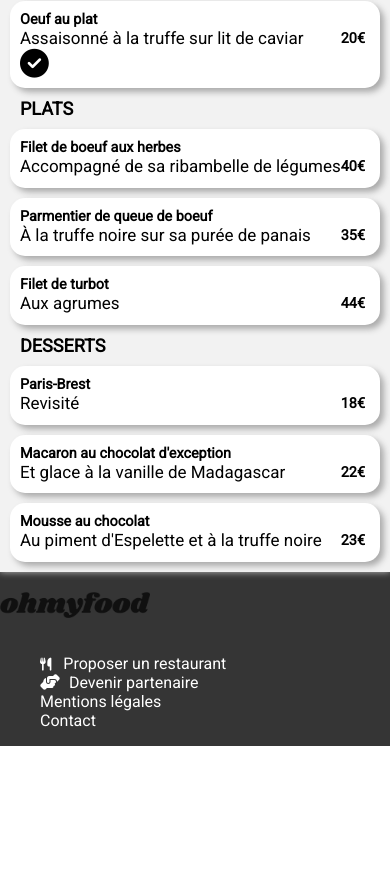
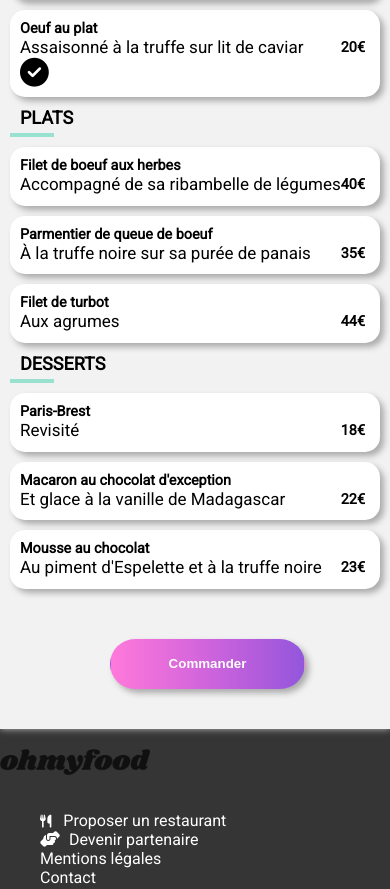
Before and after one commit to Ahgassama/AhamadGassama_3_19082021, a website: page pages/lapalette-du-gout.html in a window 390 px wide. Shown: the part 561-1450 px from the top of the page. Before the commit the page ends 1307 px from the top, so only its background shows below. Drawn offline with Linux system fonts and the light colour scheme; a web font is replaced by a local one.

Commit message:
palette evolution

```diff
--- a/pages/lapalette-du-gout.html
+++ b/pages/lapalette-du-gout.html
@@ -131,6 +131,7 @@
             <span><strong>23€</strong></span>
           </div>
         </div>
+        <button class="btn__Order">Commander</button>
       </div>
     </div>
     <footer>
--- a/sass/components/_buttons.scss
+++ b/sass/components/_buttons.scss
@@ -18,6 +18,27 @@
     width: 65%;
     height: 20%;
   }
-
+.btn__Order{
+  background-image: linear-gradient(
+      to left,
+      #9356dc,
+      #b35cdc,
+      #cf64dc,
+      #e86edb,
+      #ff79da
+    );
+    border: 1px solid transparent;
+    border-radius: 30px;
+    margin-left: 110px;
+    margin-top: 40px;
+    margin-bottom: 40px;
+    align-self: center;
+    color: #fff;
+    font-weight: bold;
+    box-shadow: 4px 4px 6px #aaa;
+    cursor: pointer;
+    width: 50%;
+    height: 50px;
+}
 
  }
--- /dev/null
+++ b/sass/layouts/_menu.scss
@@ -0,0 +1,5 @@
+.line {
+    width: 40px;
+    border: 2px solid $color-tertiary;
+    margin-left: 10px;
+  }
--- a/sass/main.scss
+++ b/sass/main.scss
@@ -1,7 +1,7 @@
 @import "./base/general";
-@import "./layouts/footer", "./layouts/header";
+@import "./utils/variables","./utils/mixin";
+@import "./layouts/footer", "./layouts/header", "./layouts/menu";
 @import "./components/buttons";
-@import "./utils/variables","./utils/mixin";
 @import "./pages/homepage";
 
 @media screen and (max-width: 700px) {
```
Also changed, not shown: public/css/style.css, 1 other file.
